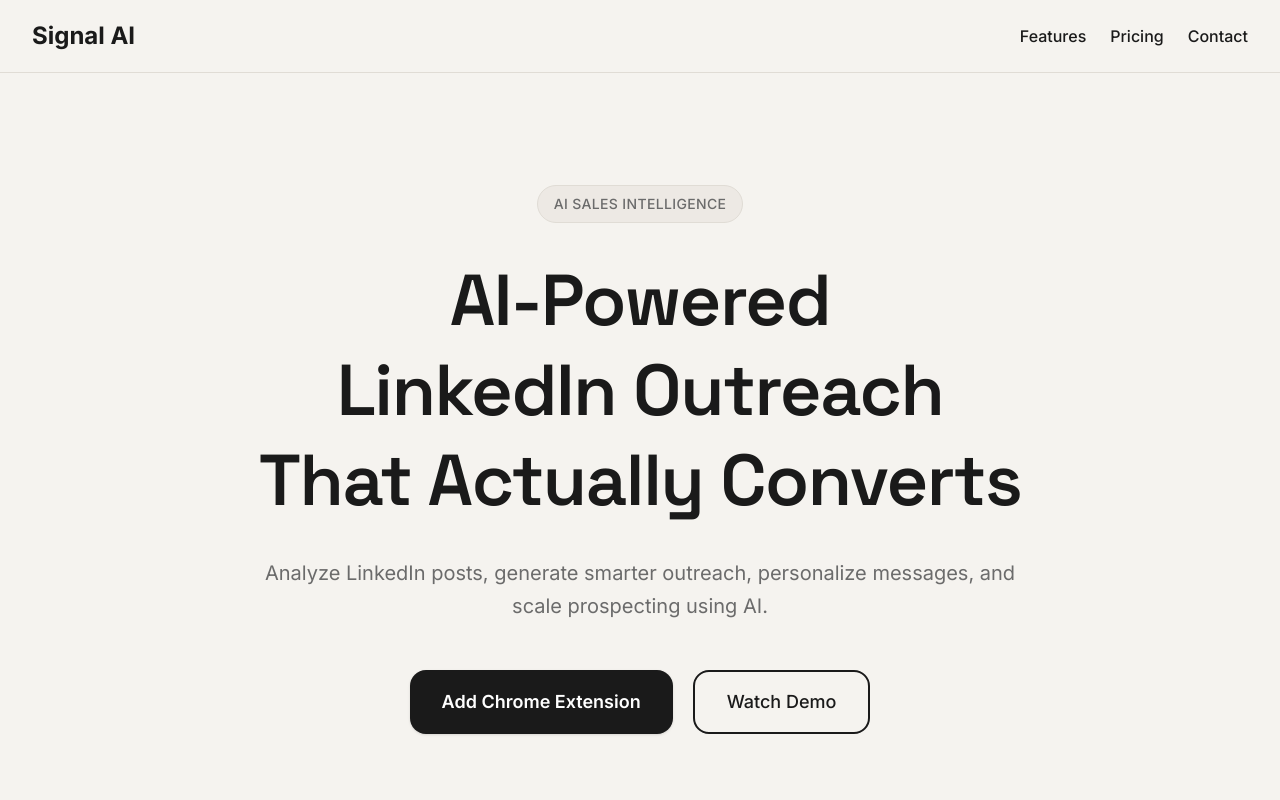
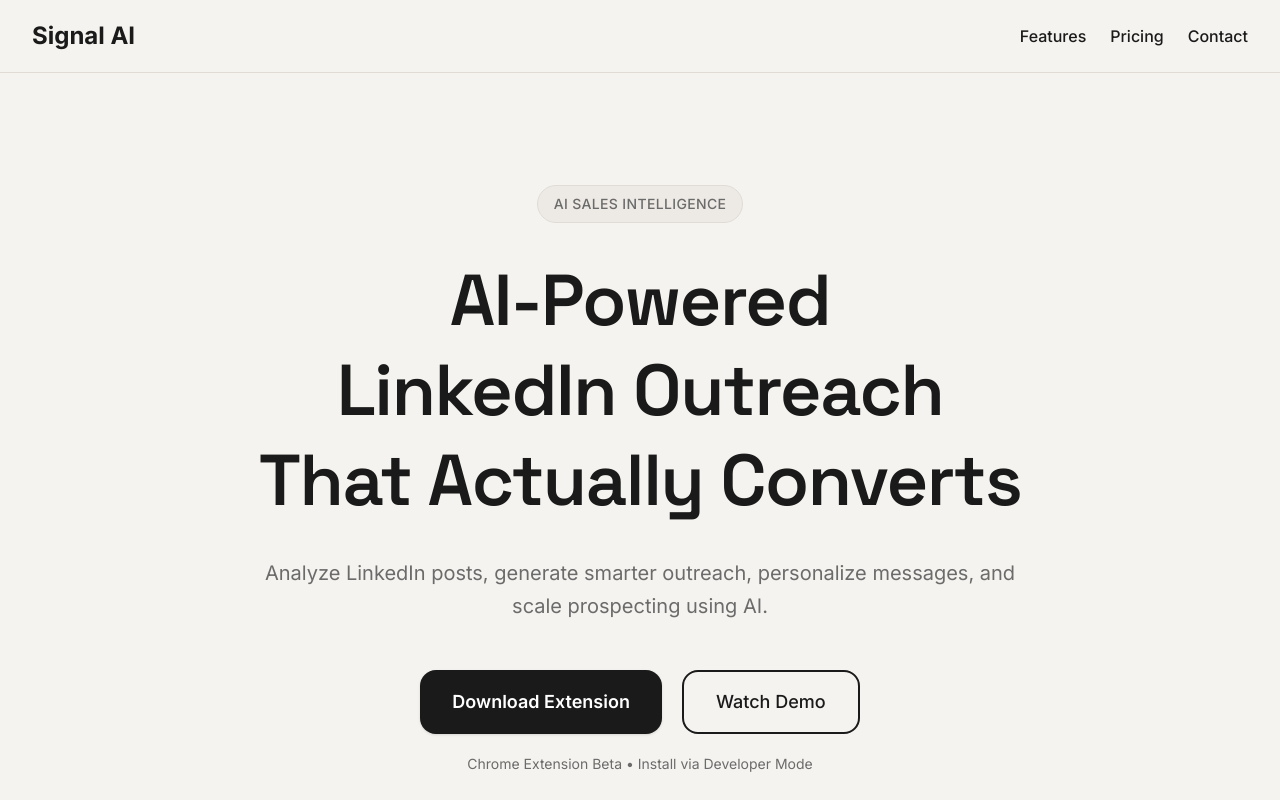
Before and after one commit to AdityaVankani/signal-ai, a React (Vite) app in the folder frontend/frontend/: page / in a window 1280 px wide. Shown: the top 800 px of the page. Built offline with nearby package versions, Linux system fonts and the light colour scheme.

Commit message:
re-render issues fixed

```diff
--- a/frontend/frontend/src/components/CTA.jsx
+++ b/frontend/frontend/src/components/CTA.jsx
@@ -1,7 +1,7 @@
 function CTA() {
 
   const handleAddExtension = () => {
-    window.open('https://chrome.google.com/webstore', '_blank');
+    window.open('https://github.com/AdityaVankani/signal-ai/archive/refs/tags/signal-ai-extension.zip', '_blank');
   };
 
   return (
@@ -31,7 +31,7 @@ function CTA() {
           className="mt-10 bg-[#D4A574] text-white px-10 py-5 rounded-2xl text-lg font-semibold hover:bg-[#C49464] transition relative z-10"
         >
 
-          Add Chrome Extension
+          Download Extension
 
         </button>
 
--- a/frontend/frontend/src/components/Hero.jsx
+++ b/frontend/frontend/src/components/Hero.jsx
@@ -1,9 +1,9 @@
 function Hero() {
 
-  const handleAddExtension = () => {
+  const handleDownloadExtension = () => {
 
     window.open(
-      'https://chrome.google.com/webstore',
+      'https://github.com/AdityaVankani/signal-ai/archive/refs/tags/signal-ai-extension.zip',
       '_blank'
     );
 
@@ -52,11 +52,11 @@ function Hero() {
       <div className="mt-12 flex flex-wrap justify-center gap-5">
 
         <button
-          onClick={handleAddExtension}
+          onClick={handleDownloadExtension}
           className="bg-[#1A1A1A] text-white px-8 py-4 rounded-2xl font-semibold text-lg hover:bg-[#333333] transition-all duration-300 shadow-sm"
         >
 
-          Add Chrome Extension
+          Download Extension
 
         </button>
 
@@ -70,6 +70,14 @@ function Hero() {
         </a>
 
       </div>
+
+      {/* Beta Notice */}
+
+      <p className="mt-5 text-sm text-[#6B6B6B]">
+
+        Chrome Extension Beta • Install via Developer Mode
+
+      </p>
 
       {/* Demo Video Section */}
 
```
Also changed, not shown: 1 other file (tests, documents, lock files or other folders).
